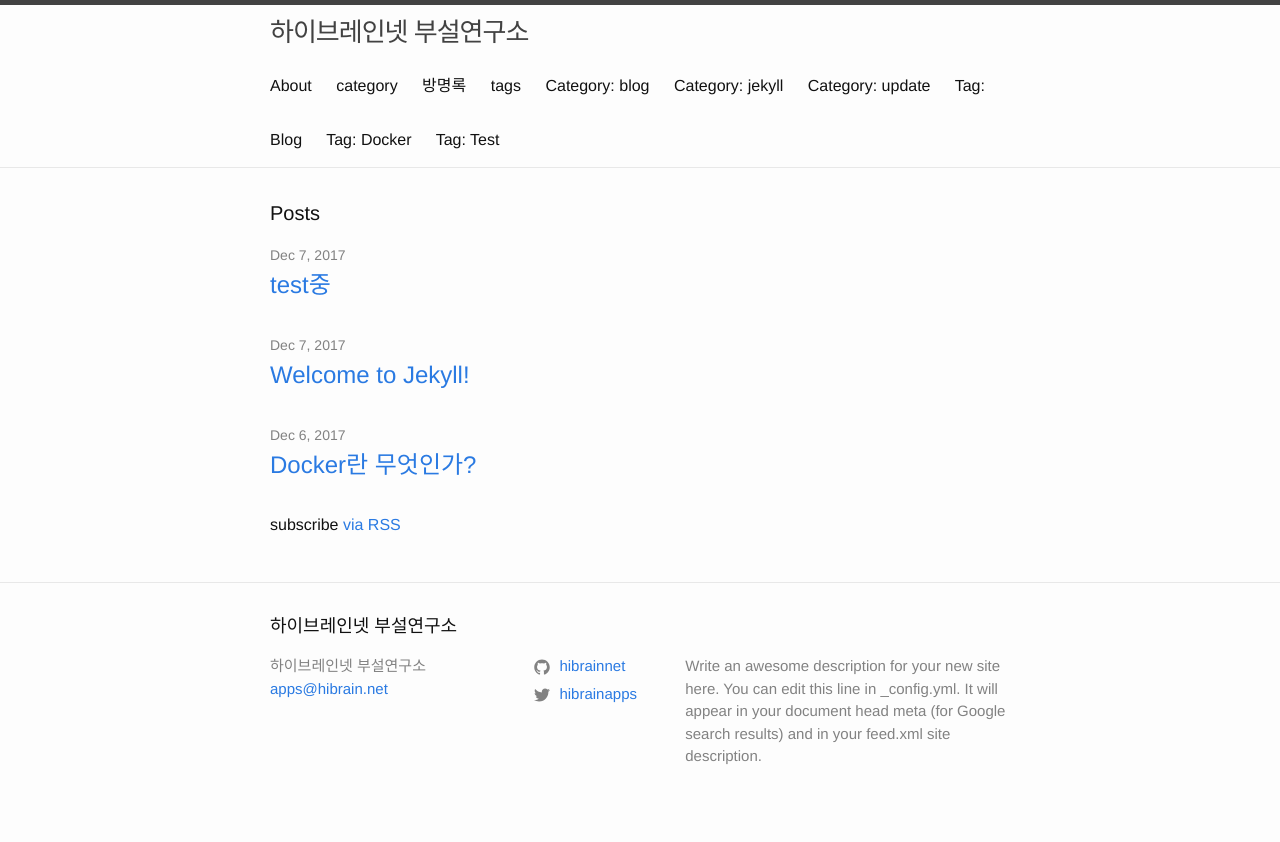
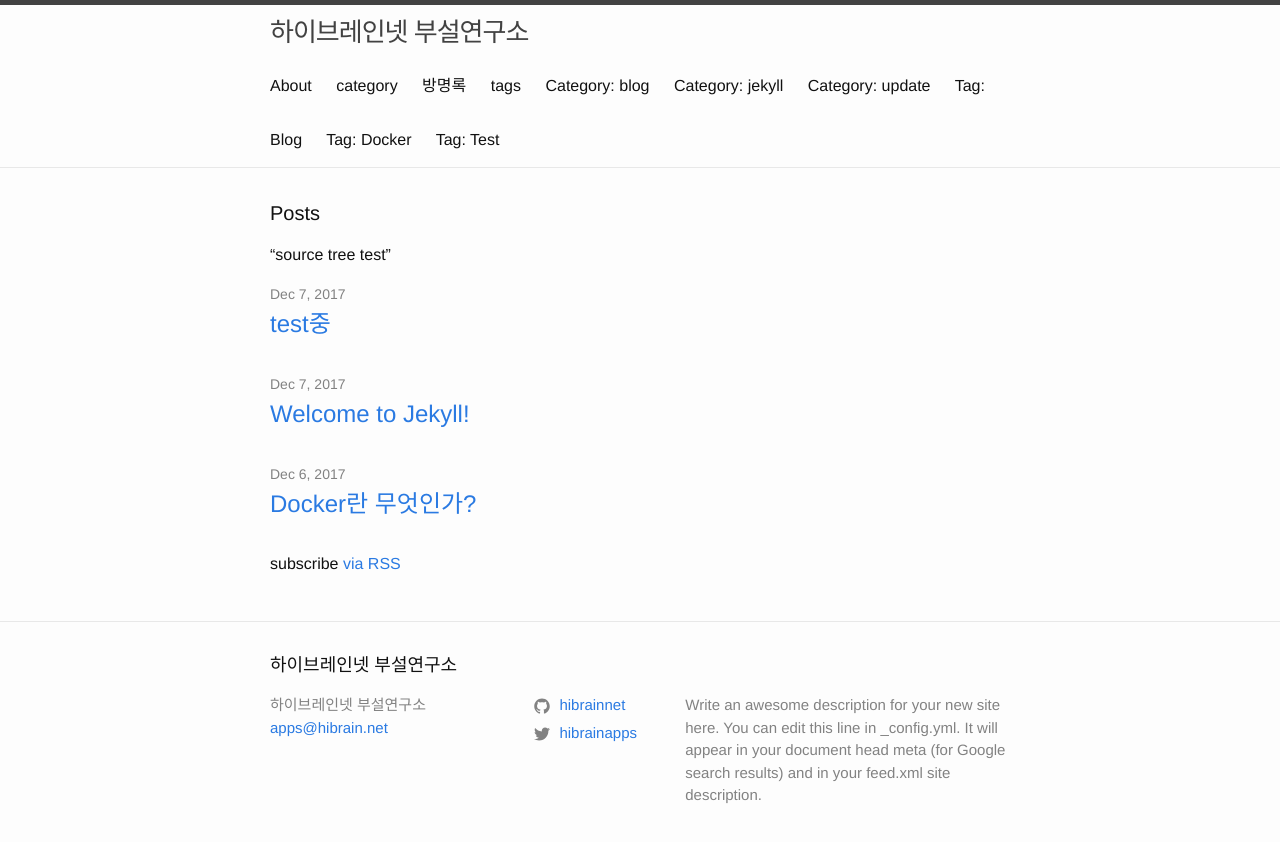
Before and after one commit to hibrainnet/hibrainnet.github.io, a Jekyll site: the page built from index.md, in a window 1280 px wide. Shown: the top 842 px of the page. Built offline with Jekyll 4.4.1, drawn with Linux system fonts in a browser that asks for light colours; the list of posts is cut into pages by our own code.

Commit message:
index file update

```diff
--- a/index.md
+++ b/index.md
@@ -4,3 +4,4 @@
 # See: https://jekyllrb.com/docs/themes/#overriding-theme-defaults
 layout: home
 ---
+"source tree test"
```
